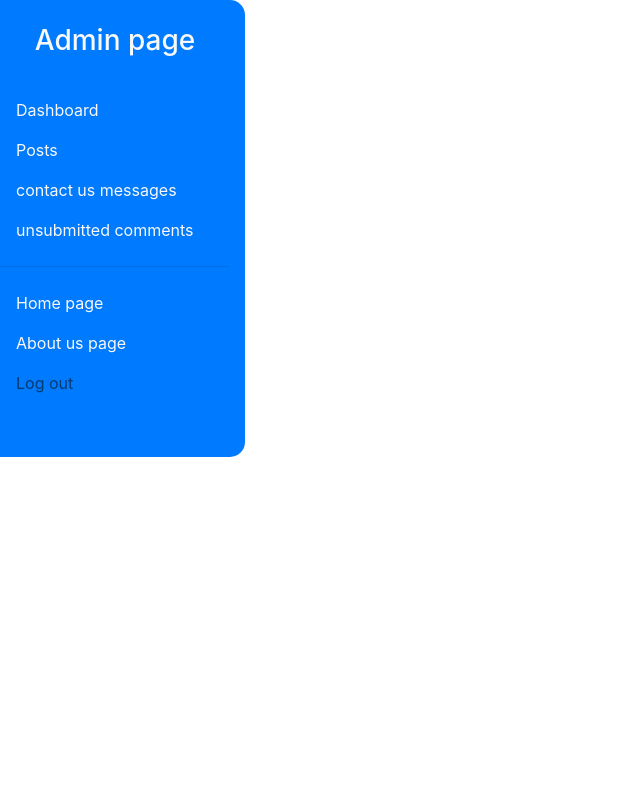
After one commit to mohammadi1377/weblog_project, a FastAPI app: template weblog/Template/admin/posts.html in a window 1280 px wide. The commit adds this page. Shown: the whole page, without its empty margins (0-640 px from the left). Run offline with FastAPI, Linux system fonts and the light colour scheme; the template is opened without the code that fills it, so the values that code supplies are empty; some libraries are stand-ins or nearby versions.

Commit message:
other admin pages created

```diff
--- a/weblog/Template/admin/admin.html
+++ b/weblog/Template/admin/admin.html
@@ -17,7 +17,7 @@
             background-color: #007bff !important;
             border-top-right-radius: 15px;
             border-bottom-right-radius: 15px;
-
+            min-height: 260px;
             /*padding-right: 10px;*/
         }
 
@@ -25,6 +25,7 @@
             background-color: #007bff !important;
             border-top-right-radius: 15px;
             border-bottom-right-radius: 15px;
+            min-height: 260px;
         }
 
         .my_content {
@@ -127,7 +128,7 @@
                     </li>
                     <li class="nav-item">
                         <a class="nav-link text-light" href="#">
-                            comments
+                            contact us messages
                         </a>
                     </li>
                     <li class="nav-item">
--- /dev/null
+++ b/weblog/Template/admin/posts.html
@@ -0,0 +1,177 @@
+<head>
+    <meta charset="utf-8">
+    <meta name="viewport" content="width=device-width, initial-scale=1, shrink-to-fit=no">
+    <title>Admin</title>
+
+    <!-- Bootstrap CSS -->
+    <link rel="stylesheet" href="https://stackpath.bootstrapcdn.com/bootstrap/4.3.1/css/bootstrap.min.css"
+          integrity="sha384-ggOyR0iXCbMQv3Xipma34MD+dH/1fQ784/j6cY/iJTQUOhcWr7x9JvoRxT2MZw1T" crossorigin="anonymous">
+
+    <!-- Optional theme -->
+    <link rel="stylesheet" href="https://cdnjs.cloudflare.com/ajax/libs/bootswatch/4.3.1/cerulean/bootstrap.min.css">
+
+    <!-- Your custom styles -->
+    <link rel="stylesheet" href="styles.css">
+    <style>
+        .nav {
+            background-color: #007bff !important;
+            border-top-right-radius: 15px;
+            border-bottom-right-radius: 15px;
+            min-height: 260px;
+            /*padding-right: 10px;*/
+        }
+
+        .nav_total {
+            background-color: #007bff !important;
+            border-top-right-radius: 15px;
+            border-bottom-right-radius: 15px;
+            min-width: 260px;
+
+        }
+
+        .my_content {
+            height: 100%;
+        }
+
+        .content {
+            position: relative;
+            padding-left: 0;
+            padding-right: 25px;
+        }
+
+        /*.line {*/
+        /*    position: absolute;*/
+        /*    top: 0;*/
+        /*    left: 0;*/
+        /*    height: 100%;*/
+        /*    width: 2px;*/
+        /*    background: linear-gradient(to bottom, rgba(0, 0, 0, 0) 0%, rgba(0, 123, 255, 1) 50%, rgba(0, 0, 0, 0) 100%);*/
+        /*    !*background: linear-gradient(90deg, rgba(172,167,255,1) 0%, rgba(0,123,255,1) 4%, rgba(0,123,255,1) 96%, rgba(172,167,255,1) 100%);*!*/
+        /*    box-shadow: 0 0 10px rgba(0, 0, 0, 0.5);*/
+
+        /*}*/
+
+        .center {
+            display: flex;
+            justify-content: center;
+            align-items: center;
+            /*height: 100vh;*/
+            /*width: 100px;*/
+            /*background-color: #fff;*/
+            /*border-left: 10px solid;*/
+            /*border-image: linear-gradient(to bottom, #4c4c4c, rgba(76, 76, 76, 0)) 1 100%;*/
+
+        }
+
+        /*.content::before {*/
+        /*    margin-right: 10px;*/
+        /*    content: "";*/
+        /*    position: absolute;*/
+        /*    top: 0;*/
+        /*    bottom: 0;*/
+        /*    left: -10px;*/
+        /*    width: 3px;*/
+        /*    background: linear-gradient(to bottom, #3e61b3, rgba(76, 76, 76, 0));*/
+        /*    !*border-radius: 20%;*!*/
+        /*}*/
+
+        /*.content:after {*/
+        /*    content: "";*/
+        /*    position: absolute;*/
+        /*    bottom: 0;*/
+        /*    left: -10px;*/
+        /*    width: 10px;*/
+        /*    height: 20px;*/
+        /*    background: linear-gradient(to bottom, rgba(76, 76, 76, 0), #4c4c4c);*/
+        /*}*/
+        .container-fluid {
+            display: flex;
+            flex-wrap: wrap;
+        }
+
+        .sidebar {
+            flex: 0 0 25%;
+            /* Set the width of the sidebar here */
+            background-color: #f1f1f1;
+        }
+
+        .content {
+            flex: 1;
+            /* This will make the content take up the remaining space */
+            background-color: #fff;
+        }
+
+    </style>
+
+</head>
+<body>
+<div class="container-fluid p-0">
+    <div class="row">
+        <nav class="col-md-2 col-sm-12 d-none d-md-block sidebar my_content nav_total">
+            <div class="sidebar-sticky">
+                <ul class="nav flex-column">
+                    <li class="nav-item">
+                        <br>
+                        <div class="row justify-content-center">
+                            <h3 class="text-light">Admin page</h3>
+                        </div>
+                        <br>
+                    </li>
+                    <li class="nav-item">
+                        <a class="nav-link  text-light" href="#">
+                            Dashboard
+                        </a>
+                    </li>
+                    <li class="nav-item">
+                        <a class="nav-link active text-light" href="#">
+                            Posts
+                        </a>
+                    </li>
+                    <li class="nav-item">
+                        <a class="nav-link text-light" href="#">
+                            contact us messages
+                        </a>
+                    </li>
+                    <li class="nav-item">
+                        <a class="nav-link text-light" href="#">
+                            unsubmitted comments
+                        </a>
+                    </li>
+                    <li class="nav-item">
+                        <hr>
+                    </li>
+                    <li class="nav-item">
+                        <a class="nav-link text-light" href="#">
+                            Home page
+                        </a>
+                    </li>
+                    <li class="nav-item">
+                        <a class="nav-link text-light" href="#">
+                            About us page
+                        </a>
+                    </li>
+                    <li class="nav-item">
+                        <a class="nav-link text-info" href="#">
+                            Log out
+                        </a>
+                    </li>
+                    <!--                    <li class="nav-item">-->
+                    <!--                        <br><br><br>-->
+                    <!--                        <div class="row justify-content-center">-->
+                    <!--                            <div class="col-6">-->
+                    <!--                                <button class="btn btn-info btn-block">Logout</button>-->
+                    <!--                                <br>-->
+                    <!--                            </div>-->
+                    <!--                        </div>-->
+                    <!--                    </li>-->
+                </ul>
+            </div>
+        </nav>
+        <div class="col-md-10 col-sm-12 ">
+            <div class="content" style="margin-top: 30px">
+                <br>
+            </div>
+        </div>
+    </div>
+</div>
+</body>
```
Also changed, not shown: weblog/Template/admin/contactUs_messages.html (added, +177 -0 lines), weblog/Template/admin/unconfirmed_comments.html (added, +177 -0 lines).
